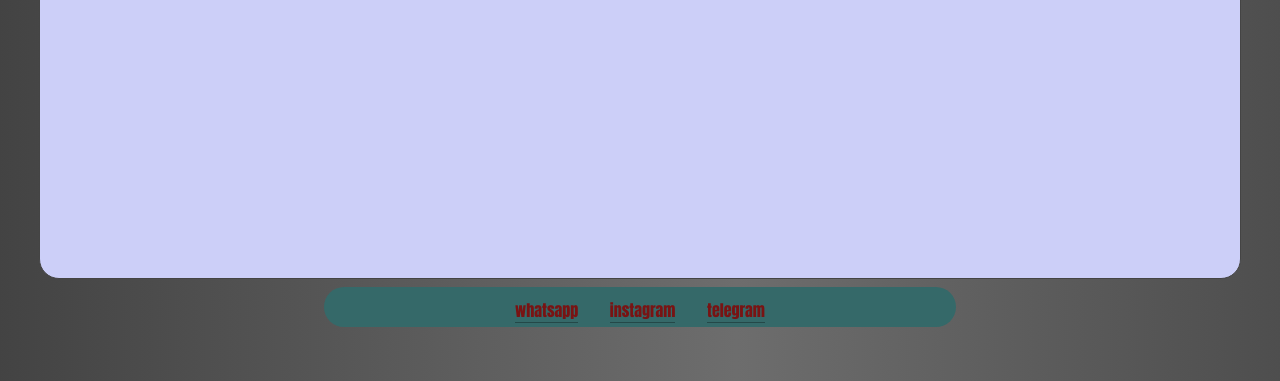
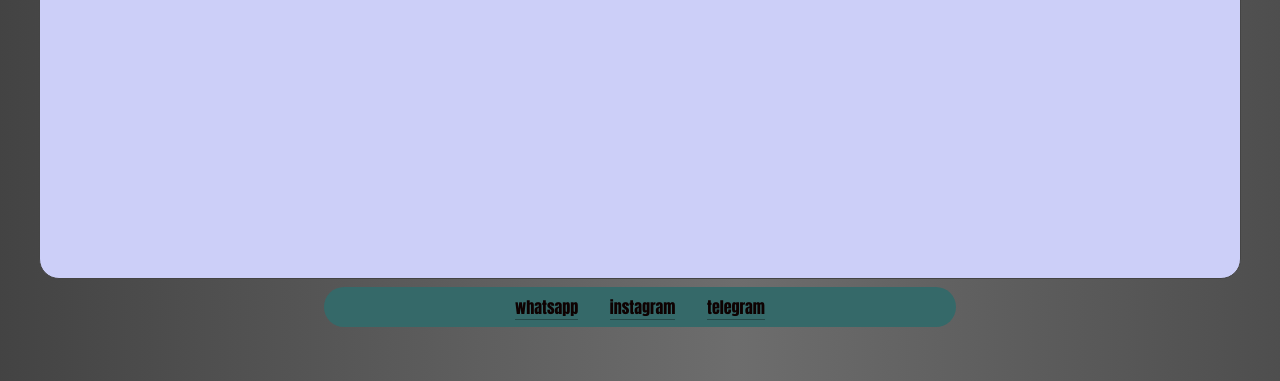
Before and after one commit to Akira121/Me, a plain HTML site: page Sou_eu____site/index.html in a window 1280 px wide. Shown: the part 419-800 px from the top of the page. Drawn offline with Linux system fonts and the light colour scheme.

Commit message:
apaguei umas rebarbas

```diff
--- a/Sou_eu____site/style.css
+++ b/Sou_eu____site/style.css
@@ -114,28 +114,19 @@
     }
 
     .whatsapp{
-        color: #791313;
-        height: 3vh;
-        text-align: center;
-        margin-top: 7px;
+        color: #0e0101;
         border-bottom: 1px ridge #00000050;
         cursor: pointer;
     }
 
     .instagram{
-        color: #791313;
-        height: 3vh;
-        text-align: center;
-        margin-top: 7px;
+        color: #0e0101;
         border-bottom: 1px ridge #00000050;
         cursor: pointer;
     }
 
     .telegram{
-        color: #791313;
-        height: 3vh;
-        text-align: center;
-        margin-top: 7px;
+        color: #0e0101;
         border-bottom: 1px ridge #00000050;
         cursor: pointer;
     }
```
